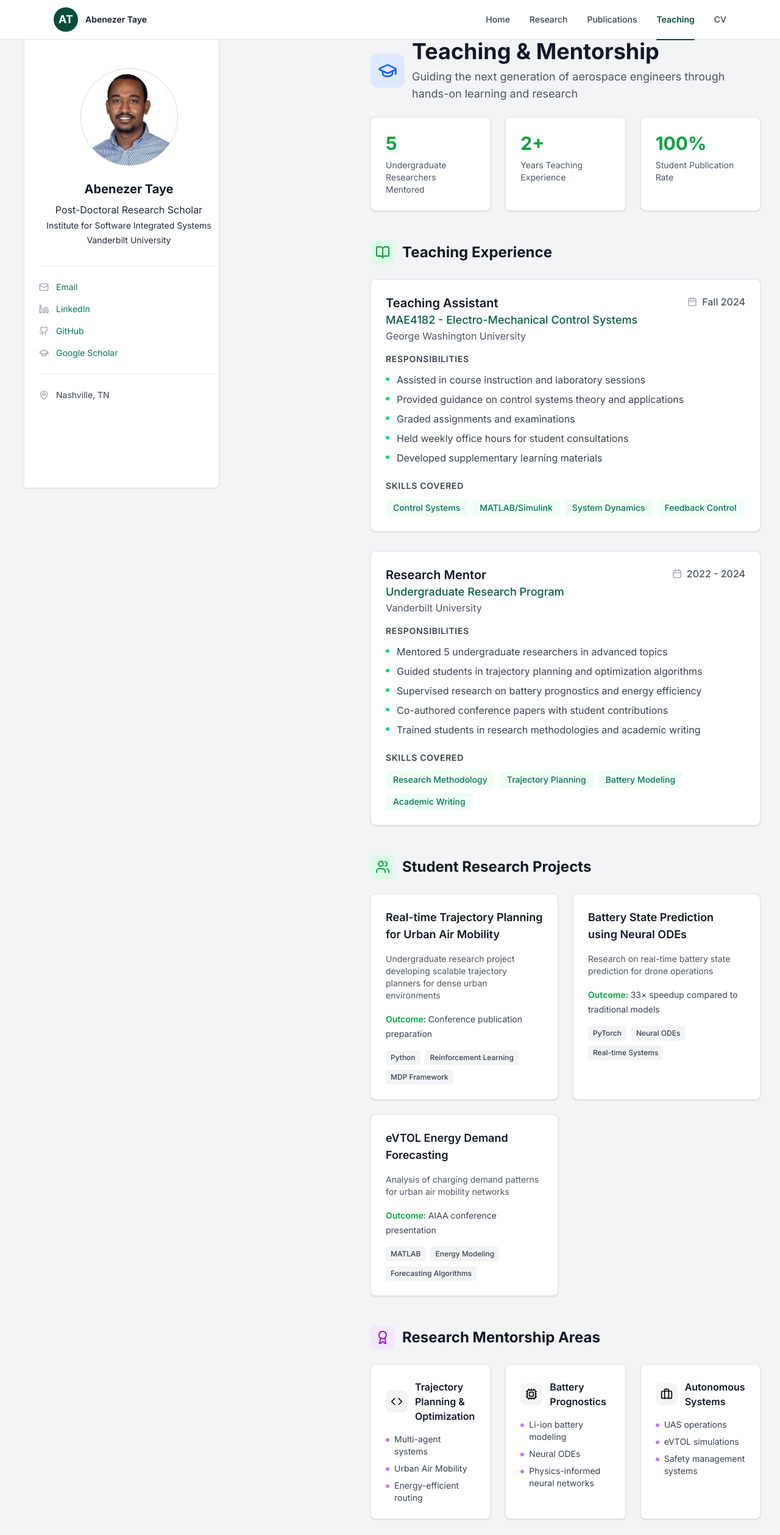
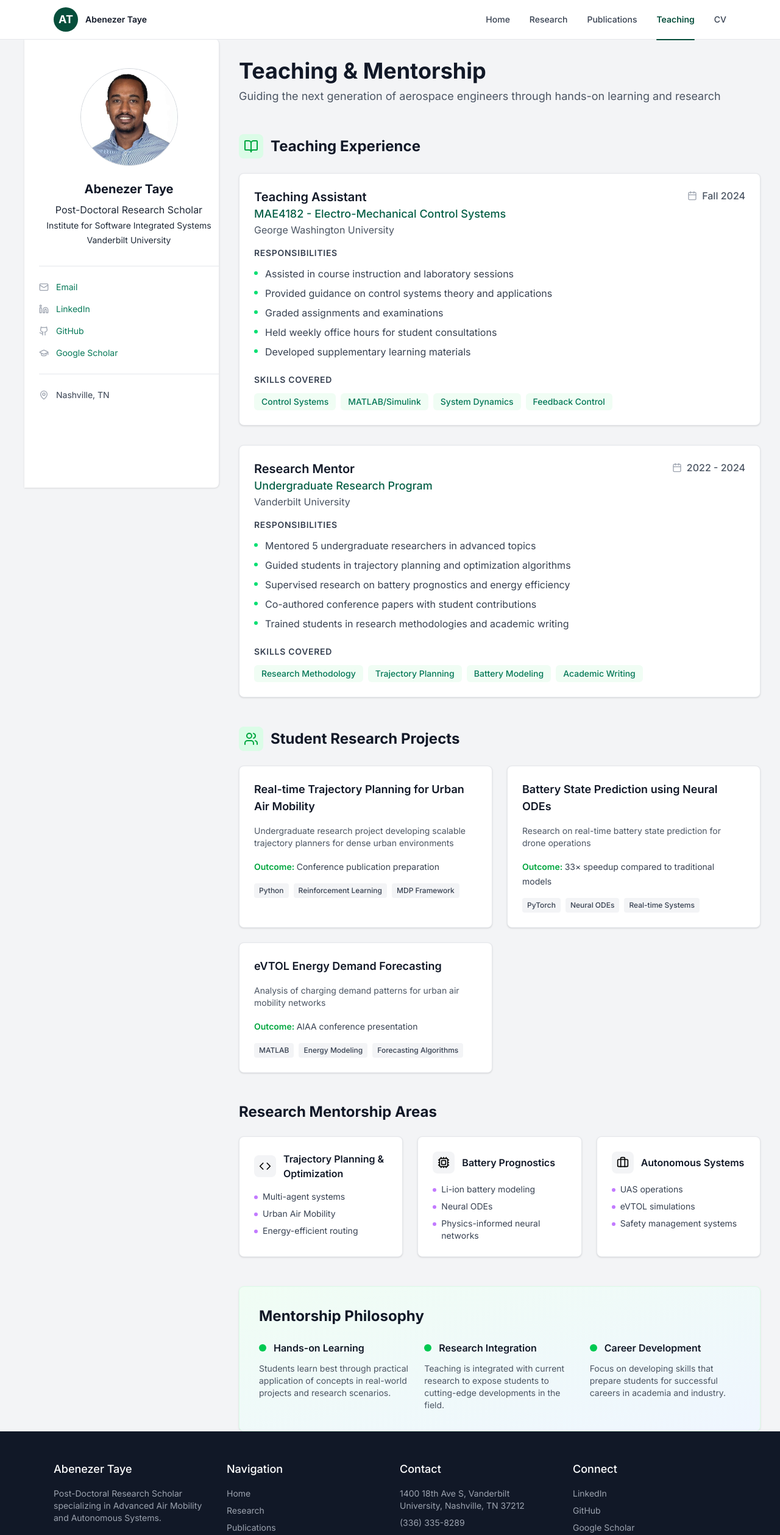
Before and after one commit to Abenezergirma/abenezertaye.github.io, a Next.js app: page /teaching in a window 1280 px wide. Shown: the top 2518 px of the page at 61% size. Built offline with nearby package versions, Linux system fonts and the light colour scheme.

Commit message:
remove unessential contents and the gap from side bar

```diff
--- a/src/app/teaching/page.tsx
+++ b/src/app/teaching/page.tsx
@@ -1,7 +1,6 @@
 'use client';
 
-import { Calendar, Users, BookOpen, Award, GraduationCap, Briefcase, Code, Cpu } from 'lucide-react';
-import SidebarLayout from '@/components/layout/SidebarLayout';
+import { Calendar, Users, BookOpen, Briefcase, Code, Cpu } from 'lucide-react';
 import { ReactElement } from 'react';
 
 interface TeachingExperience {
@@ -98,36 +97,17 @@ export default function Teaching() {
   ];
 
   return (
-    <SidebarLayout>
+    <div>
       {/* Header Section */}
       <div className="mb-12">
-        <div className="flex items-center gap-3 mb-6">
-          <div className="p-3 bg-linear-to-br from-blue-100 to-indigo-100 rounded-xl">
-            <GraduationCap className="h-8 w-8 text-blue-600" />
-          </div>
-          <div>
-            <h1 className="text-4xl font-bold text-gray-900">Teaching & Mentorship</h1>
-            <p className="text-lg text-gray-600 mt-2">
-              Guiding the next generation of aerospace engineers through hands-on learning and research
-            </p>
-          </div>
+        <div className="mb-6">
+          <h1 className="text-4xl font-bold text-gray-900 pt-8">Teaching & Mentorship</h1>
+          <p className="text-lg text-gray-600 mt-2">
+            Guiding the next generation of aerospace engineers through hands-on learning and research
+          </p>
         </div>
 
-        {/* Stats Cards */}
-        <div className="grid grid-cols-1 md:grid-cols-3 gap-6 mb-8">
-          <div className="bg-white rounded-lg shadow-sm border border-gray-200 p-6">
-            <div className="text-3xl font-bold text-green-600 mb-2">5</div>
-            <div className="text-sm text-gray-600">Undergraduate Researchers Mentored</div>
-          </div>
-          <div className="bg-white rounded-lg shadow-sm border border-gray-200 p-6">
-            <div className="text-3xl font-bold text-green-600 mb-2">2+</div>
-            <div className="text-sm text-gray-600">Years Teaching Experience</div>
-          </div>
-          <div className="bg-white rounded-lg shadow-sm border border-gray-200 p-6">
-            <div className="text-3xl font-bold text-green-600 mb-2">100%</div>
-            <div className="text-sm text-gray-600">Student Publication Rate</div>
-          </div>
-        </div>
+
       </div>
 
       {/* Teaching Experience */}
@@ -228,9 +208,6 @@ export default function Teaching() {
       {/* Research Areas */}
       <section className="mb-12">
         <div className="flex items-center gap-3 mb-6">
-          <div className="p-2 bg-purple-100 rounded-lg">
-            <Award className="h-6 w-6 text-purple-600" />
-          </div>
           <h2 className="text-2xl font-bold text-gray-900">Research Mentorship Areas</h2>
         </div>
 
@@ -258,7 +235,7 @@ export default function Teaching() {
       </section>
 
       {/* Mentorship Philosophy */}
-      <section className="bg-linear-to-br from-green-50 to-indigo-50 rounded-lg shadow-sm border border-green-100 p-8">
+      <section className="bg-linear-to-br from-green-50 to-blue-50 rounded-lg shadow-sm border border-green-100 p-8">
         <h2 className="text-2xl font-bold text-gray-900 mb-6">Mentorship Philosophy</h2>
 
         <div className="grid grid-cols-1 md:grid-cols-3 gap-6">
@@ -293,6 +270,6 @@ export default function Teaching() {
           </div>
         </div>
       </section>
-    </SidebarLayout>
+    </div>
   );
 }
```
